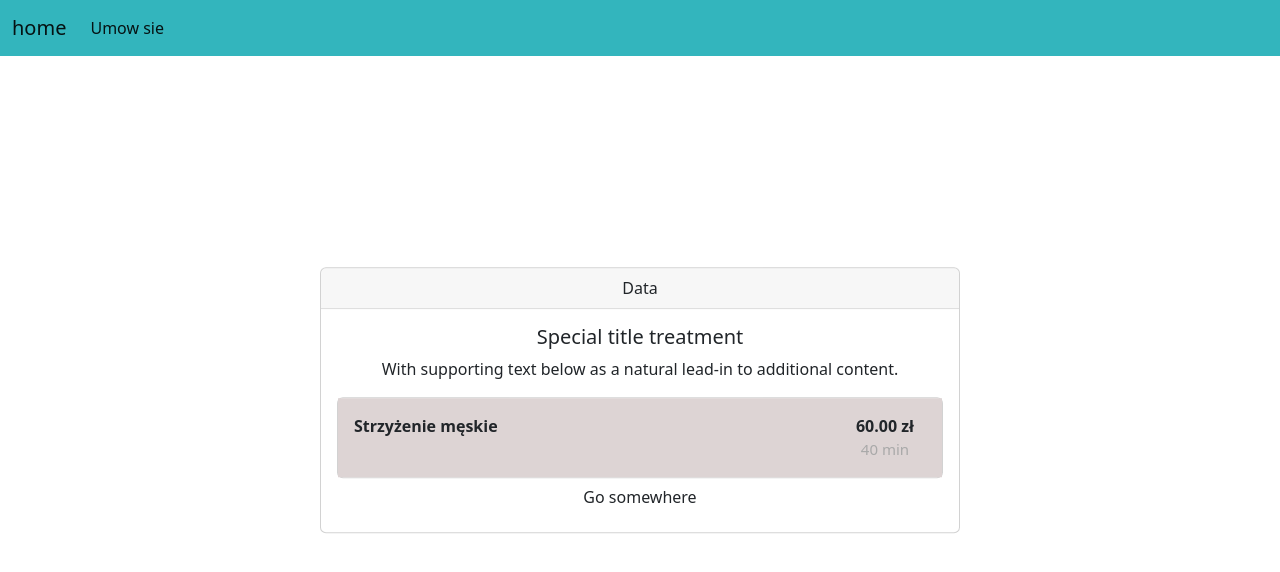
After one commit to mikson2137/barber-app, a Flask app: template website/templates/reservation2.html in a window 1280 px wide. The commit adds this page. Shown: the top 572 px of the page. Run offline with Flask 2, Linux system fonts and the light colour scheme; the template is opened without the code that fills it: values that come from a table or form of the project are taken from there, others are empty; data comes from the database, SQL or seed files in the repository; some libraries are stand-ins or nearby versions.

Commit message:
lece dalej

```diff
--- a/website/templates/base.html
+++ b/website/templates/base.html
@@ -3,6 +3,7 @@
 <head>
     <meta charset="UTF-8">
     <meta name="viewport" content="width=device-width, initial-scale=1.0">
+    <script src="https://code.jquery.com/jquery-3.6.0.min.js"></script>
     <link rel="stylesheet" href="https://cdn.jsdelivr.net/npm/bootstrap@5.2.3/dist/css/bootstrap.min.css"
           integrity="sha384-rbsA2VBKQhggwzxH7pPCaAqO46MgnOM80zW1RWuH61DGLwZJEdK2Kadq2F9CUG65" crossorigin="anonymous">
     <link
@@ -10,7 +11,10 @@
             href="https://stackpath.bootstrapcdn.com/font-awesome/4.7.0/css/font-awesome.min.css"
             crossorigin="anonymous"
     />
-    <title>{% block title %}Notes{% endblock %} </title>
+
+ <link rel="stylesheet" type="text/css" href="{{ url_for('static', filename='stylesheets/style.css') }}" />
+</head>
+    <title>{% block title %}Dupsko{% endblock %} </title>
 </head>
 <body>
 <nav class="navbar navbar-expand-lg bg-body-tertiary"  style="background-color: #33B5BD">
--- /dev/null
+++ b/website/templates/reservation2.html
@@ -0,0 +1,36 @@
+{% extends "base.html" %}
+{% block title %}Barber kurwaaaa{% endblock %}
+
+{% block content %}
+
+<div class="card text-center w-50 position-absolute top-50 start-50 translate-middle">
+  <div class="card-header">
+    Data
+  </div>
+  <div class="card-body">
+    <h5 class="card-title">Special title treatment</h5>
+    <p class="card-text">With supporting text below as a natural lead-in to additional content.</p>
+      <div class="card">
+  <div class="card-body"  style="background-color: #ddd4d4">
+     <li class="list-group-item">
+                <div>
+                    <div class="fw-bold float-start">{{ service.service_name }}</div>
+                    <div class="float-end">
+                        <div class="container text-center float-end">
+                            <div class="row align-items-start">
+                                <div class="col">
+                                    <div class="fw-bold">{{ service.price }} zł</div>
+                                    <div style="font-size: 15px; color:#A9A9A9">{{ service.duration }} min</div>
+                                </div>
+                            </div>
+                        </div>
+                    </div>
+                </div>
+            </li>
+  </div>
+</div>
+    <a href="#" class="btn">Go somewhere</a>
+  </div>
+</div>
+
+{% endblock %}
```
Also changed, not shown: website/templates/modal.html (added, +28 -0 lines), website/templates/reservation.html (+8 -2 lines), website/templates/resstep2.html (deleted, +0 -7 lines), website/views.py (+7 -3 lines), main.py (line endings or trailing spaces), website/static/stylesheets/style.css (added), 1 other file.
